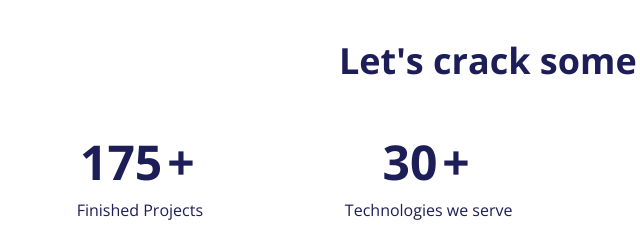
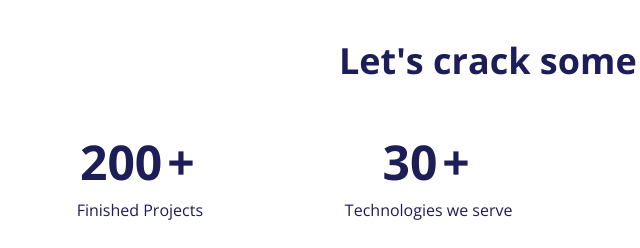
Before and after one commit to keval-softrefine/softrefine-web, a plain HTML site: page index.html in a window 1280 px wide. Shown: the part 3340-3588 px from the top of the page, 67-707 px from the left. Drawn offline with nearby package versions, Linux system fonts and the light colour scheme.

Commit message:
update project

```diff
--- a/index.html
+++ b/index.html
@@ -245,7 +245,7 @@
       <div class="row counters" data-aos="fade-up" data-aos-delay="100">
         <div class="col-lg-3 col-6 text-center">
             <div class="d-flex justify-content-center">
-              <span data-purecounter-start="0" data-purecounter-end="175" data-purecounter-duration="1"
+              <span data-purecounter-start="0" data-purecounter-end="200" data-purecounter-duration="1"
               class="purecounter"></span>
               <span class="mx-2">+</span>
             </div>
```
